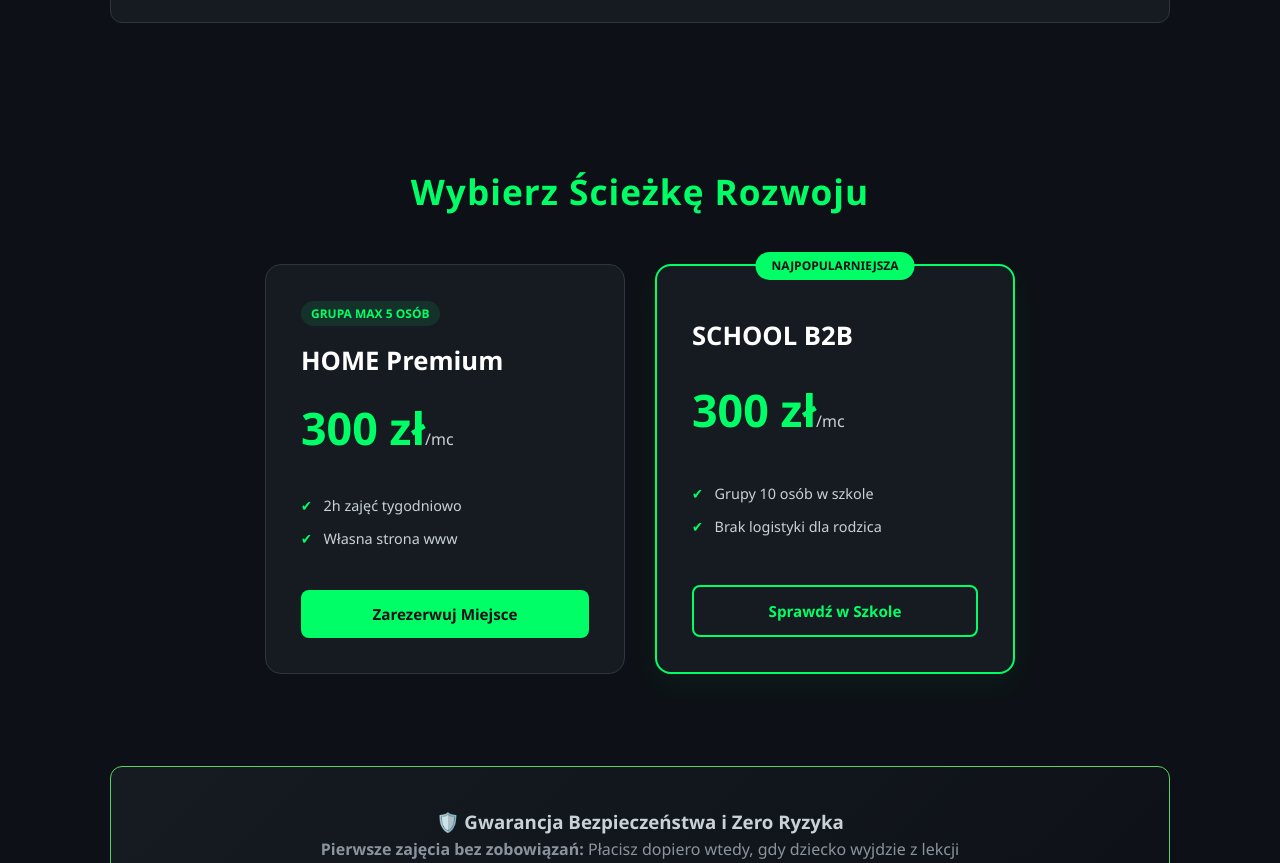
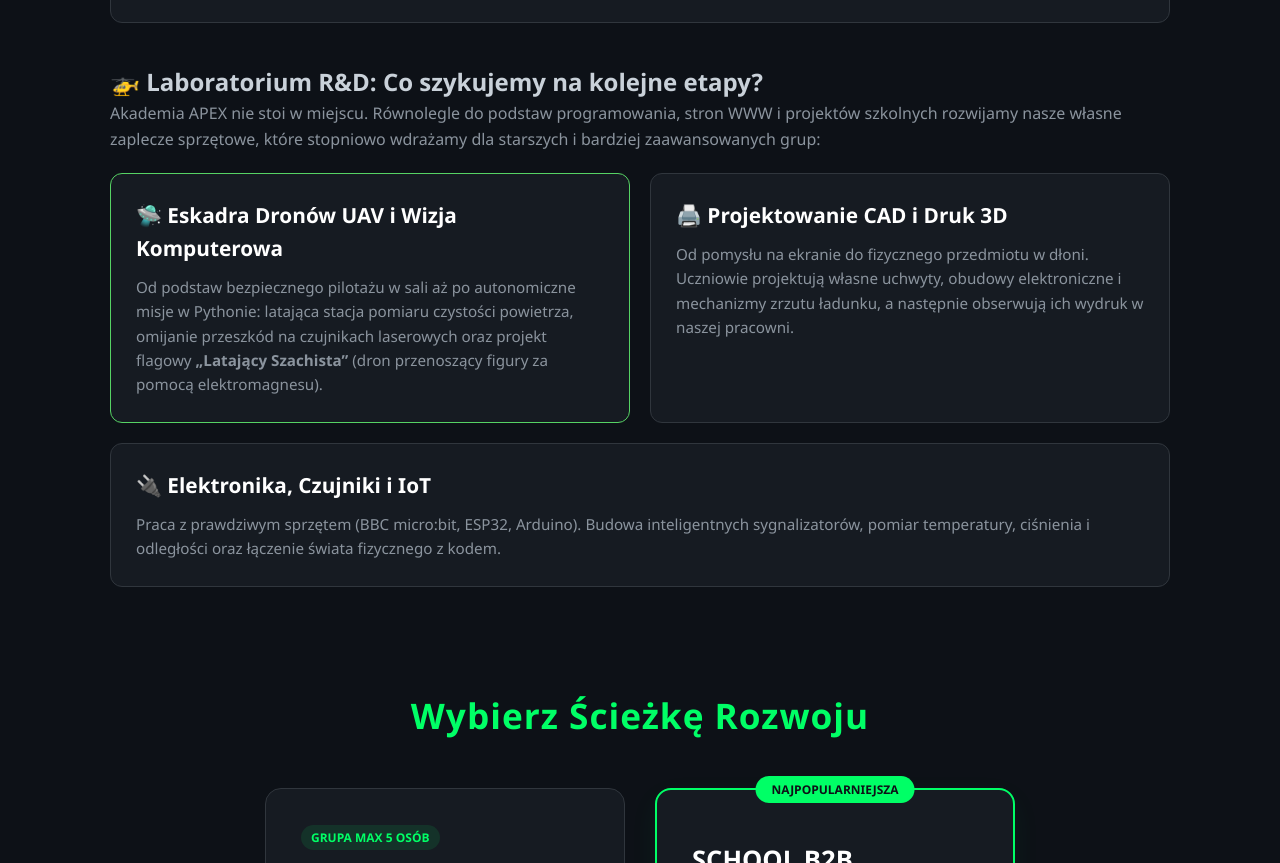
Before and after one commit to WojciechCzyzyk/sarenka, a plain HTML site: page index.html in a window 1280 px wide. Shown: the part 3196-4059 px from the top of the page. Drawn offline with Linux system fonts and the light colour scheme.

Commit message:
Add R&D laboratory section with project details
Added a new R&D laboratory section detailing upcoming projects and activities.

```diff
--- a/index.html
+++ b/index.html
@@ -88,6 +88,29 @@
             <div class="quarter-card"><div class="quarter-badge">Kwartał IV</div><h3>🚀 Kwartał IV: Projekt Monolit</h3><ul class="lessons-list"><li><span>L22-23:</span> Silnik matematyczny</li><li><span>L24-25:</span> Matryca (Silnik klonowania)</li><li><span>L26-27:</span> Warstwa UX/UI i optymalizacja</li><li><span>L28:</span> Finał i Certyfikacja</li></ul></div>
         </div>
     </section>
+<!-------------------- PLANY NA ROZWOJ AKADEMII --------------->
+
+    <!-- SEKCJA: LABORATORIUM R&D (ZAJAWKA KOLEJNYCH ETAPÓW) -->
+<section class="section" id="laboratorium-rd">
+    <h2>🚁 Laboratorium R&amp;D: Co szykujemy na kolejne etapy?</h2>
+    <p style="color: #8b949e; margin-bottom: 20px;">
+        Akademia APEX nie stoi w miejscu. Równolegle do podstaw programowania, stron WWW i projektów szkolnych rozwijamy nasze własne zaplecze sprzętowe, które stopniowo wdrażamy dla starszych i bardziej zaawansowanych grup:
+    </p>
+    <div class="grid">
+        <div class="card" style="border-color: #56D364;">
+            <h3>🛸 Eskadra Dronów UAV i Wizja Komputerowa</h3>
+            <p>Od podstaw bezpiecznego pilotażu w sali aż po autonomiczne misje w Pythonie: latająca stacja pomiaru czystości powietrza, omijanie przeszkód na czujnikach laserowych oraz projekt flagowy <strong>„Latający Szachista”</strong> (dron przenoszący figury za pomocą elektromagnesu).</p>
+        </div>
+        <div class="card">
+            <h3>🖨️ Projektowanie CAD i Druk 3D</h3>
+            <p>Od pomysłu na ekranie do fizycznego przedmiotu w dłoni. Uczniowie projektują własne uchwyty, obudowy elektroniczne i mechanizmy zrzutu ładunku, a następnie obserwują ich wydruk w naszej pracowni.</p>
+        </div>
+        <div class="card">
+            <h3>🔌 Elektronika, Czujniki i IoT</h3>
+            <p>Praca z prawdziwym sprzętem (BBC micro:bit, ESP32, Arduino). Budowa inteligentnych sygnalizatorów, pomiar temperatury, ciśnienia i odległości oraz łączenie świata fizycznego z kodem.</p>
+        </div>
+    </div>
+</section>
 
 
 <!------------ FORMULARZ CENNIK ------------>
```
